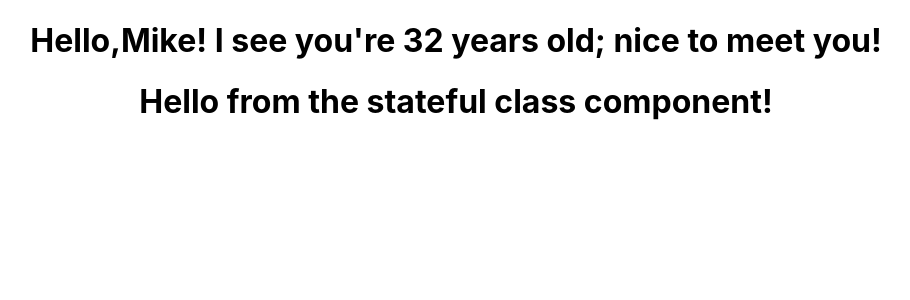
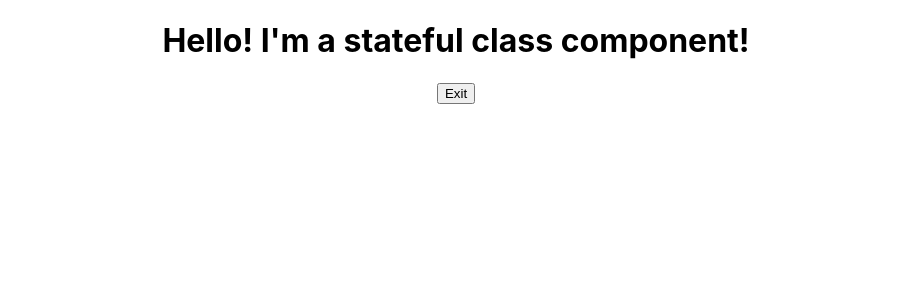
Before and after one commit to MattheusKasa/gitpod-react-2, a React (Create React App) app in the folder my-app/: page / in a window 1280 px wide. Shown: the top 300 px of the page, without its empty margins (184-1094 px from the left). Built offline with nearby package versions, Linux system fonts and the light colour scheme.

Commit message:
updating the state, p1

```diff
--- a/my-app/src/App.js
+++ b/my-app/src/App.js
@@ -1,13 +1,11 @@
 import logo from './logo.svg';
 import './App.css';
-import FunctionalGreetingWithProps from './components/FunctionalGreetingWithProps';
 import StatefulGreeting from './components/StatefulGreeting';
 
 function App() {
   return (
     <div className="App">
-      <FunctionalGreetingWithProps greeting="nice to meet you!" name="Mike" age="32" />
-      <StatefulGreeting />
+      <StatefulGreeting greeting="I'm a stateful class component!" name="Mike" />
     </div>
   );
 }
--- a/my-app/src/components/StatefulGreeting.js
+++ b/my-app/src/components/StatefulGreeting.js
@@ -1,8 +1,29 @@
 import React from "react";
 
 class StatefulGreeting extends React.Component {
+
+    constructor (props) {
+        super(props);
+        this.state = {
+            introduction: "Hello!",
+            buttonText: "Exit",
+        };
+    }
+
+    handleClick() {
+        this.setState({
+            introduction: "Goodbye!",
+        });
+        console.log(this.state.introduction);
+    }
+
     render() {
-        return <h1>Hello from the stateful class component!</h1>
+        return (
+            <div>
+                <h1>{this.state.introduction} {this.props.greeting} </h1>
+                <button onClick={() => this.handleClick()}>{this.state.buttonText}</button>
+            </div>
+        )
     }
 
 }
```
